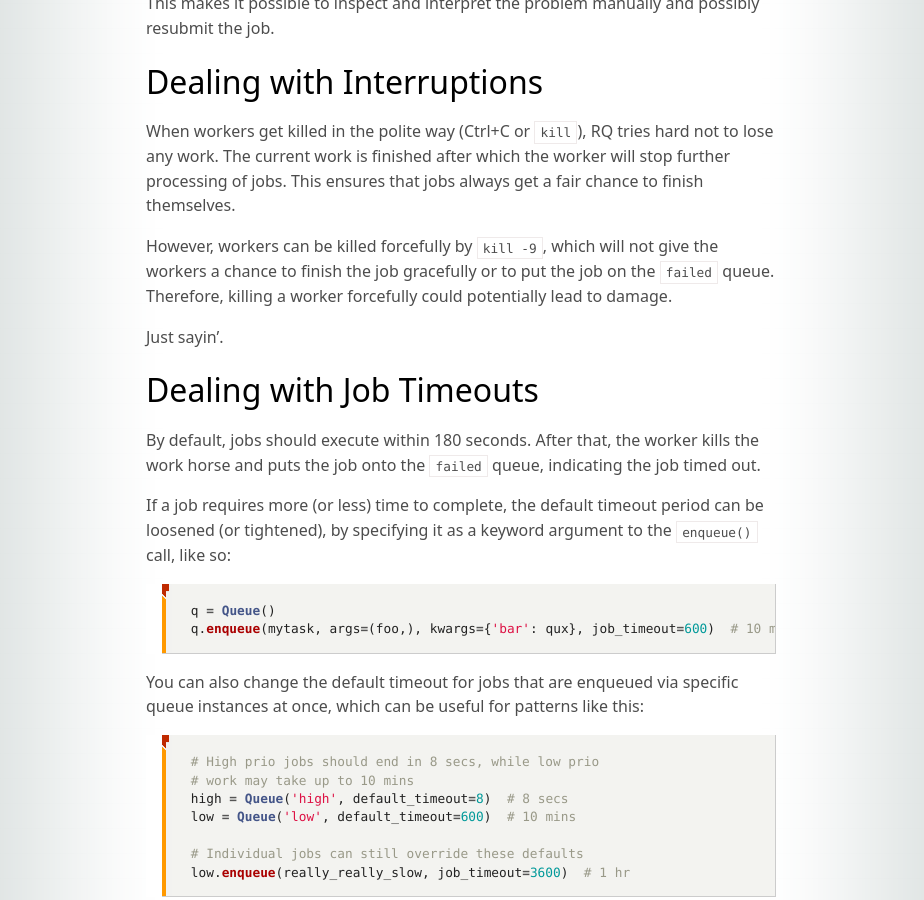
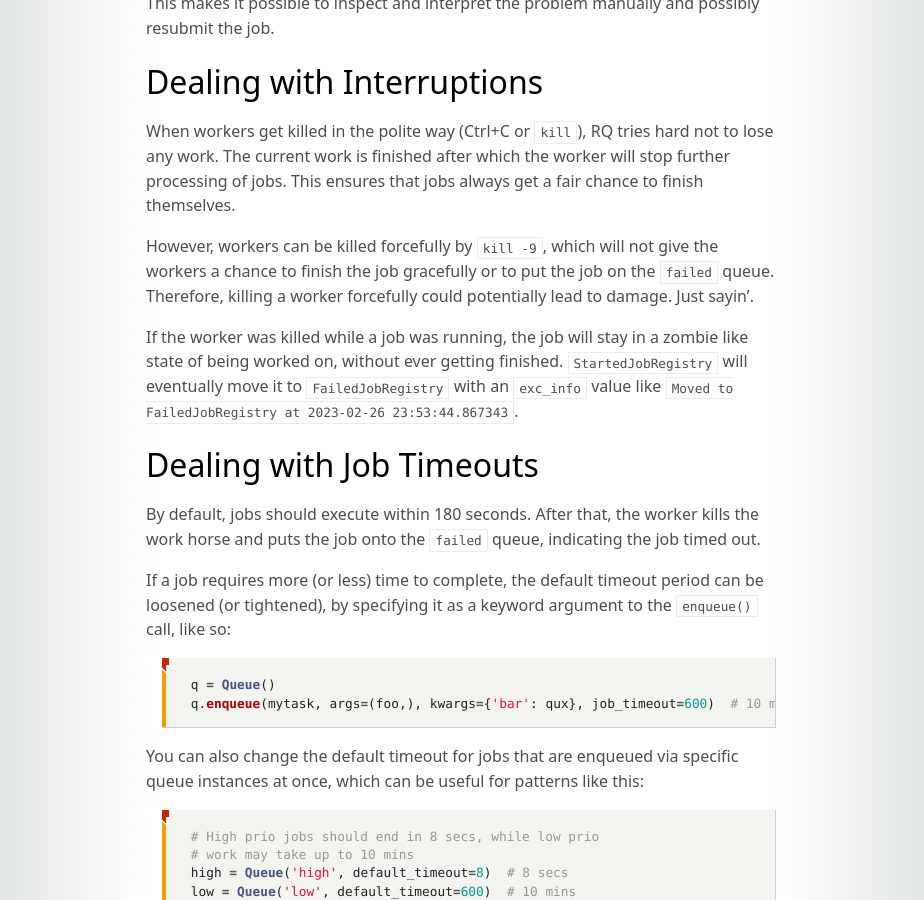
Before and after one commit to rq/rq, a Jekyll site: the page built from docs/docs/results.md, in a window 1280 px wide and 900 px high, scrolled down 1721 px. Shown: the whole window, without its empty margins (179-1103 px from the left). Built offline with Jekyll 4.4.1, drawn with Linux system fonts in a browser that asks for light colours; some web fonts are replaced; comment, search, counter and statistics services are not loaded.

Commit message:
improve the docs on in-flight jobs of killed/lost workers

```diff
--- a/docs/docs/results.md
+++ b/docs/docs/results.md
@@ -78,10 +78,12 @@ chance to finish themselves.
 However, workers can be killed forcefully by `kill -9`, which will not give the
 workers a chance to finish the job gracefully or to put the job on the `failed`
 queue.  Therefore, killing a worker forcefully could potentially lead to
-damage.
+damage. Just sayin'.
 
-Just sayin'.
-
+If the worker was killed while a job was running, the job will stay in a zombie
+like state of being worked on, without ever getting finished. `StartedJobRegistry`
+will eventually move it to `FailedJobRegistry` with an `exc_info` value like
+`Moved to FailedJobRegistry at 2023-02-26 23:53:44.867343`.
 
 ## Dealing with Job Timeouts
 
```
